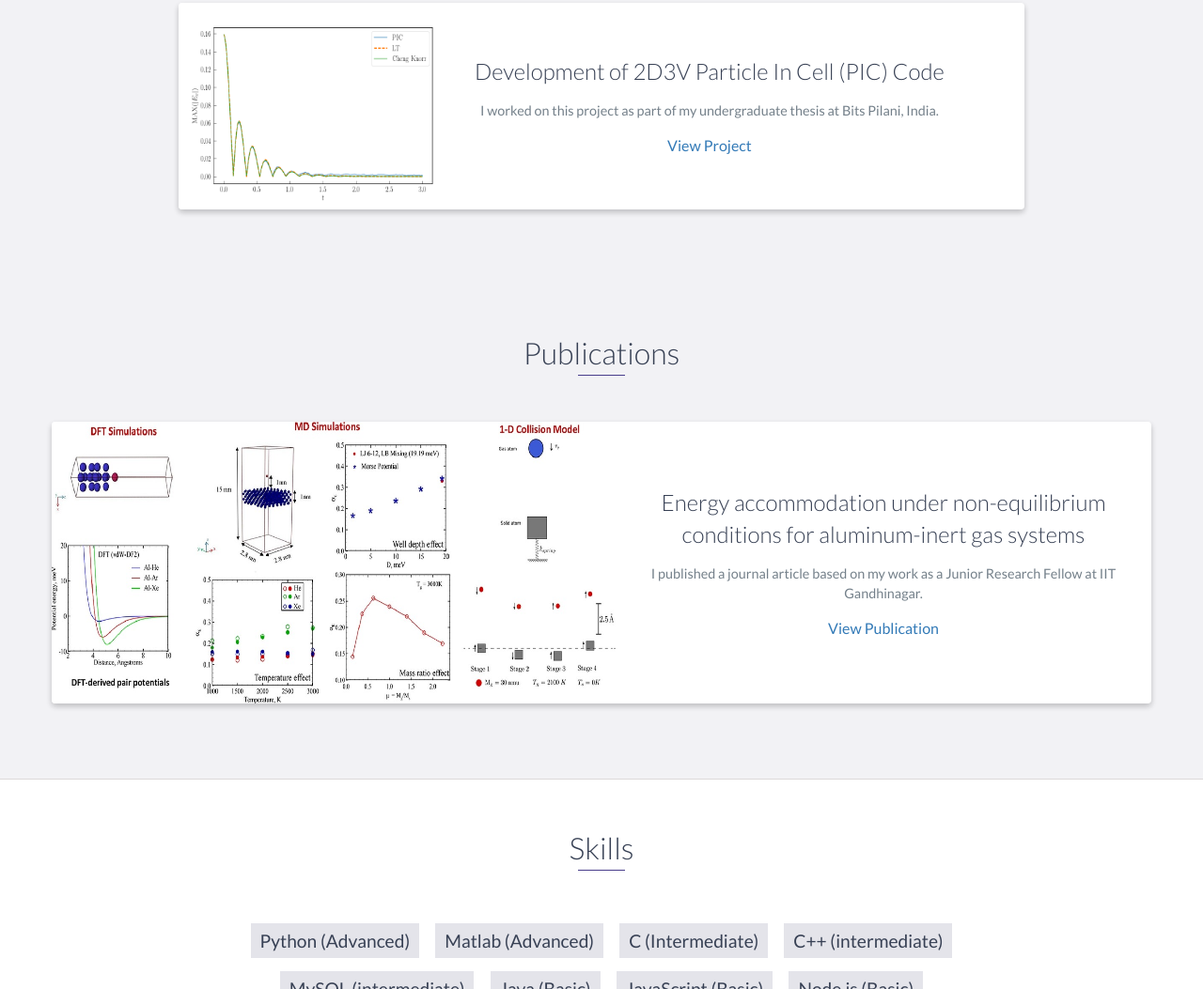
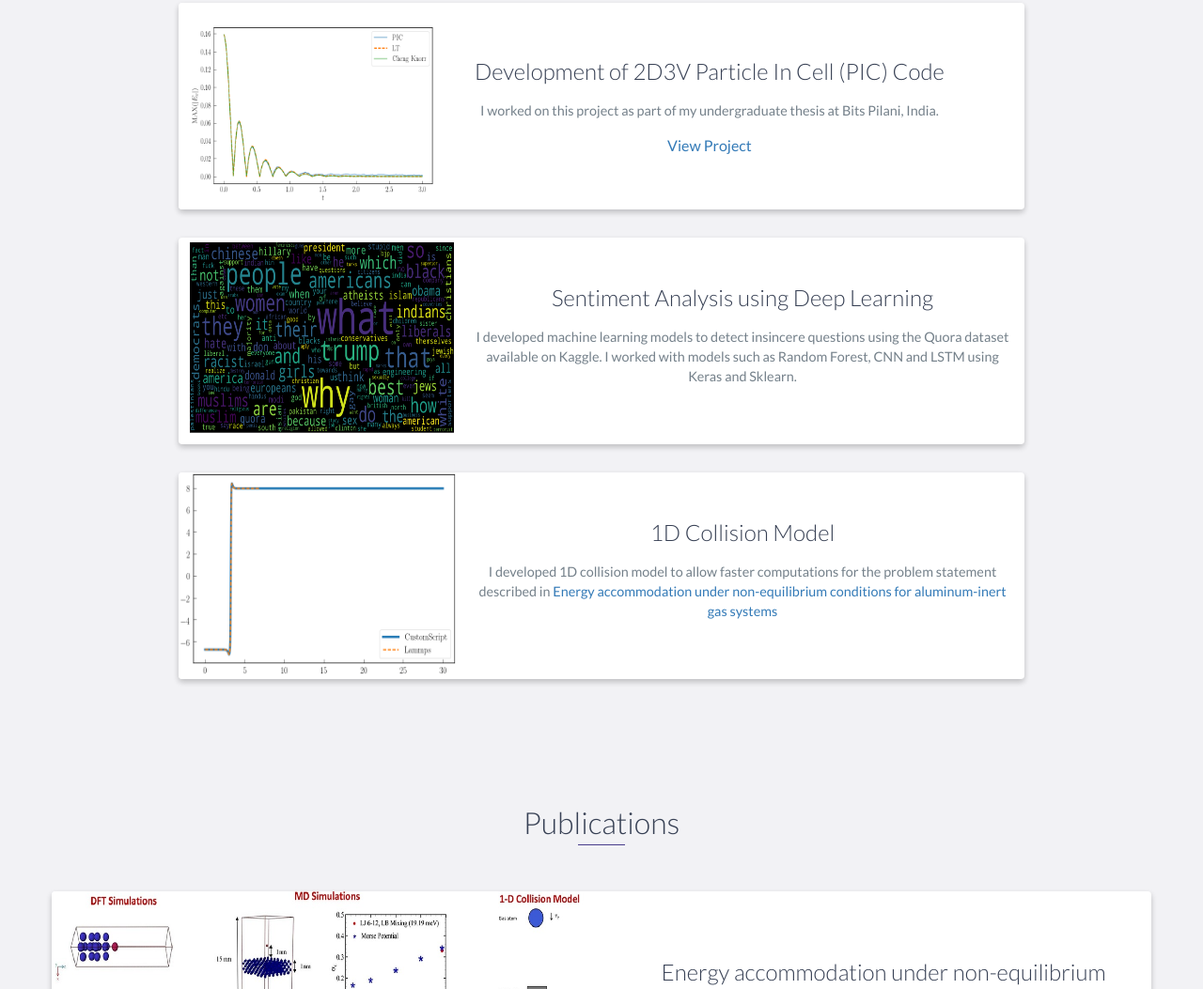
Before and after one commit to TejasMane/TejasMane, a website: page index.html in a window 1280 px wide. Shown: the part 2433-3486 px from the top of the page at 94% size. Drawn offline with nearby package versions, Linux system fonts and the light colour scheme.

Commit message:
a few changes

```diff
--- a/index.html
+++ b/index.html
@@ -161,6 +161,42 @@
                     <!-- End .project-info -->
                 </div>
                 <!-- End .project -->
+
+
+
+                <div class="project shadow-large">
+                    <div class="project-image">
+                        <img src="images/WC.png" class="expand"/>
+                    </div>
+                    <!-- End .project-image -->
+                    <div class="project-info">
+                        <h3>Sentiment Analysis using Deep Learning </h3>
+                        <p>
+                            I developed machine learning models to detect insincere questions using the Quora dataset available on Kaggle. I worked with models such as Random Forest, CNN and LSTM using Keras and Sklearn.
+                        </p>
+                        <!-- <a href="">View Project</a> -->
+                    </div>
+                    <!-- End .project-info -->
+                </div>
+
+
+                <div class="project shadow-large">
+                    <div class="project-image">
+                        <img src="images/SC.png" class="expand"/>
+                    </div>
+                    <!-- End .project-image -->
+                    <div class="project-info">
+                        <h3>1D Collision Model </h3>
+                        <p>
+                            I developed 1D collision model to allow faster computations for the problem statement described in <a href="https://www.sciencedirect.com/science/article/pii/S0039602817309743">Energy accommodation under non-equilibrium conditions for aluminum-inert gas systems
+                            </a>
+                        </p>
+                        <!-- <a href="">View Project</a> -->
+                    </div>
+                    <!-- End .project-info -->
+                </div>
+
+
             </div>
         </div>
     </div>
```
Also changed, not shown: images/SC.PNG (added), images/WC.png (added).
